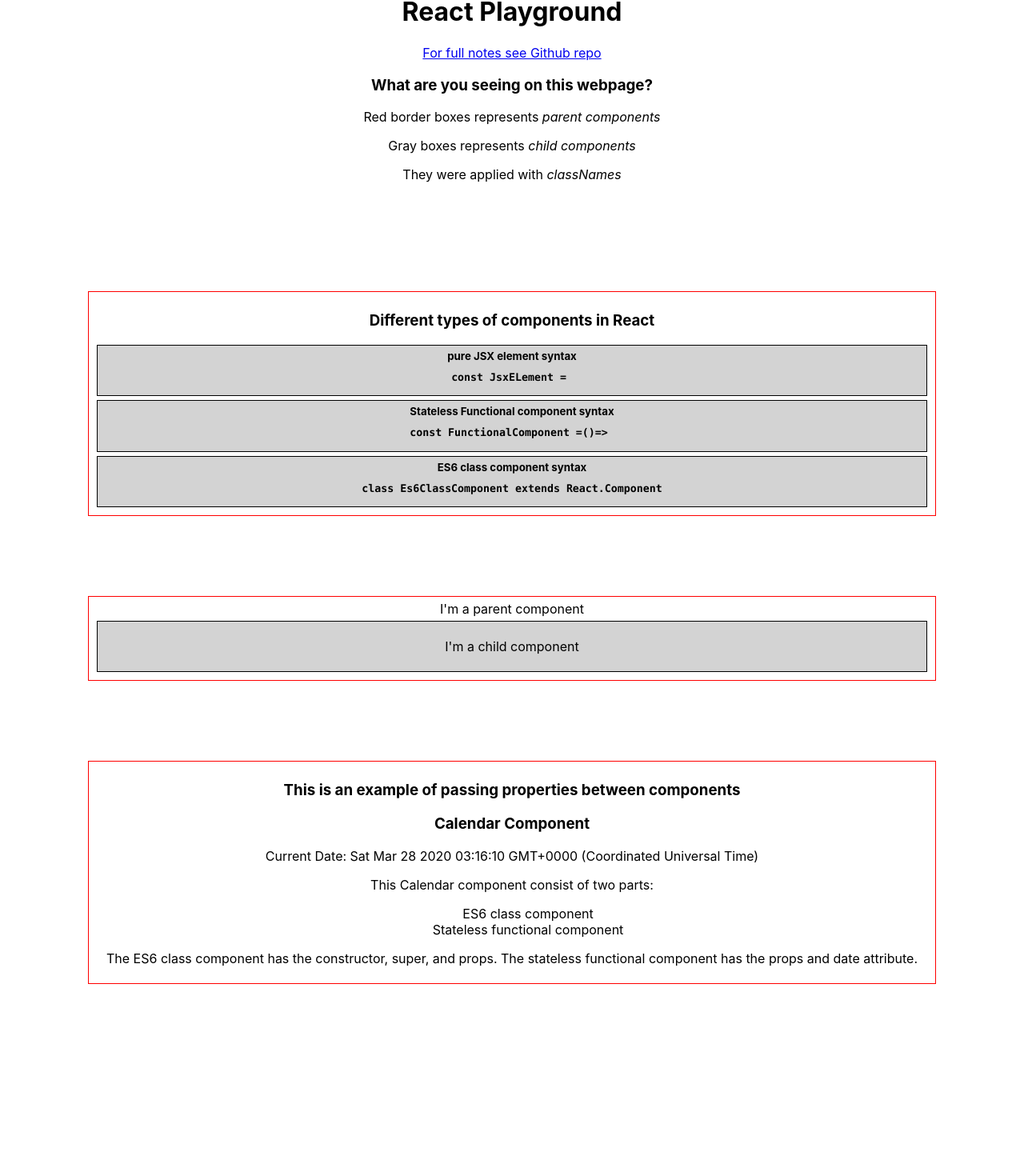
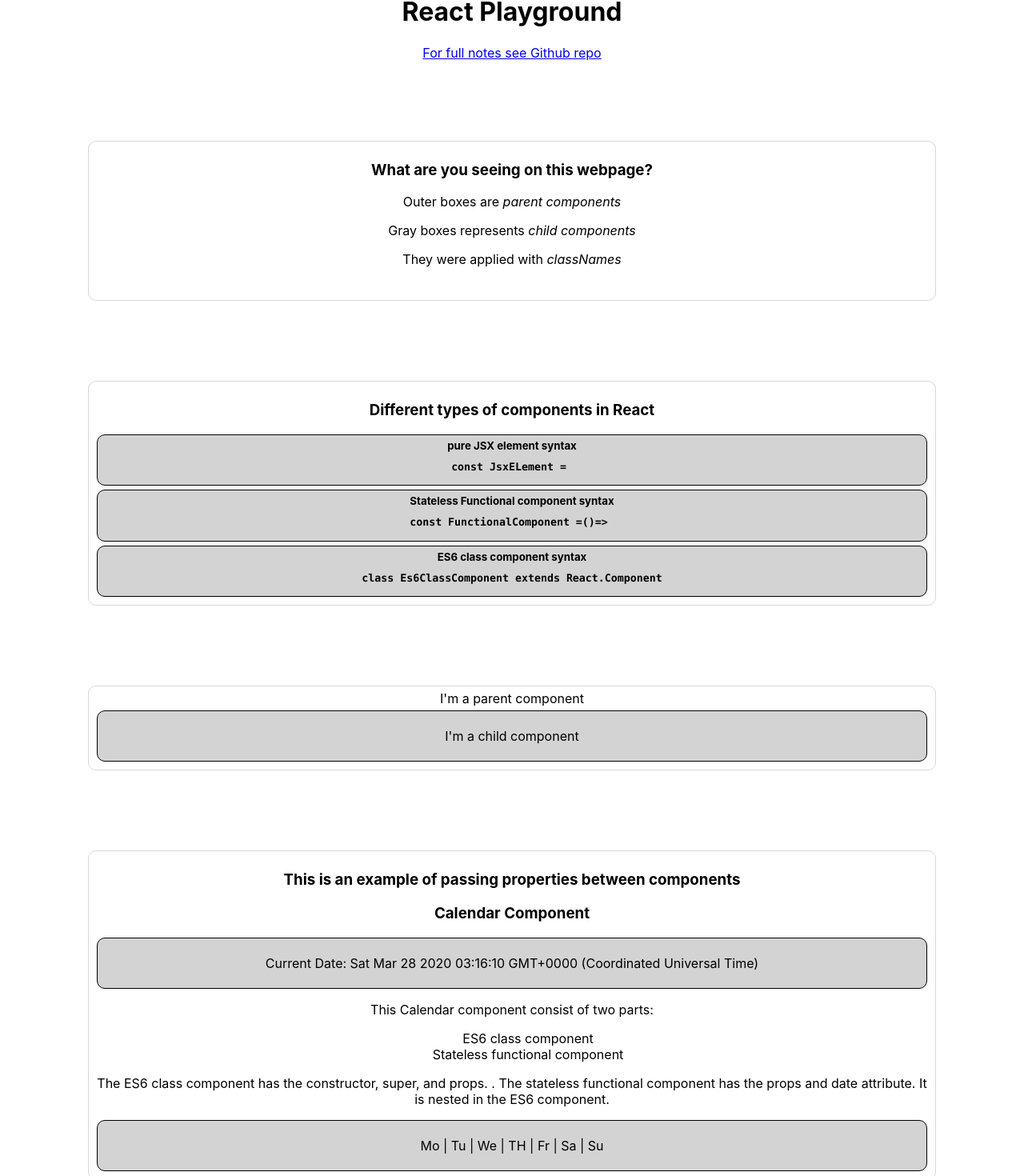
Before and after one commit to phongnguyen39/freecodecamp_react, a React (Create React App) app in the folder freecodecamp/: page / in a window 1280 px wide. Shown: the part 36-1506 px from the top of the page at 80% size. Before the commit the page ends 1376 px from the top, so only its background shows below. Built offline with nearby package versions, Linux system fonts and the light colour scheme.

Commit message:
made more components to practice passing properties

```diff
--- a/freecodecamp/src/App.css
+++ b/freecodecamp/src/App.css
@@ -1,23 +1,24 @@
-
-
 .container {
   padding: 10px;
   text-align: center;
 }
 .p_components {
-  border: 1px solid red;
+  border: 1px solid rgb(214, 214, 214);
+  border-radius: 10px;
   padding: 5px;
   margin: 100px;
 }
 .c_components {
   background-color: lightgray;
   border: 1px solid black;
+  border-radius: 10px;
   padding: 5px;
   margin: 5px;
 }
 
 .c_components:hover {
-  background: linear-gradient(rgb(196, 199, 171),rgb(243, 247, 213),rgb(196, 199, 171));
+  background: rgba(233, 230, 230, 0.87);
+  transition: 300ms;
 }
 
 .App {
--- a/freecodecamp/src/index.js
+++ b/freecodecamp/src/index.js
@@ -40,9 +40,9 @@ class JSX extends React.Component {
 class Descriptions extends React.Component {
   render() {
     return (
-      <div>
+      <div className='p_components'>
         <h3>What are you seeing on this webpage?</h3>
-        <p>Red border boxes represents <i>parent components</i></p>
+        <p>Outer boxes are <i>parent components</i></p>
         <p>Gray boxes represents <i>child components</i></p>
         <p>They were applied with <i>classNames</i></p>
         <br />
@@ -99,8 +99,16 @@ const ParentComponent = () => {
 
 const CurrentDate = (props) => {
   return(
-    <div>
+    <div className='c_components'>
       <p>Current Date: {props.date}</p>
+    </div>
+  )
+}
+
+const DaysOfWeek =(props)=>{
+  return(
+    <div className = 'c_components'>
+      <p>{props.dow.join(' | ')}</p>
     </div>
   )
 }
@@ -120,7 +128,8 @@ class Calendar extends React.Component {
           <li>ES6 class component</li>
           <li>Stateless functional component</li>
           </ul>
-          <p>The ES6 class component has the constructor, super, and props.   The stateless functional component has the props and date attribute.</p>
+          <p>The ES6 class component has the constructor, super, and props.  .   The stateless functional component has the props and date attribute.  It is nested in the ES6 component.</p>
+          <DaysOfWeek dow = {["Mo","Tu","We","TH","Fr","Sa","Su"]} />
       </div>
     )
   }
```
